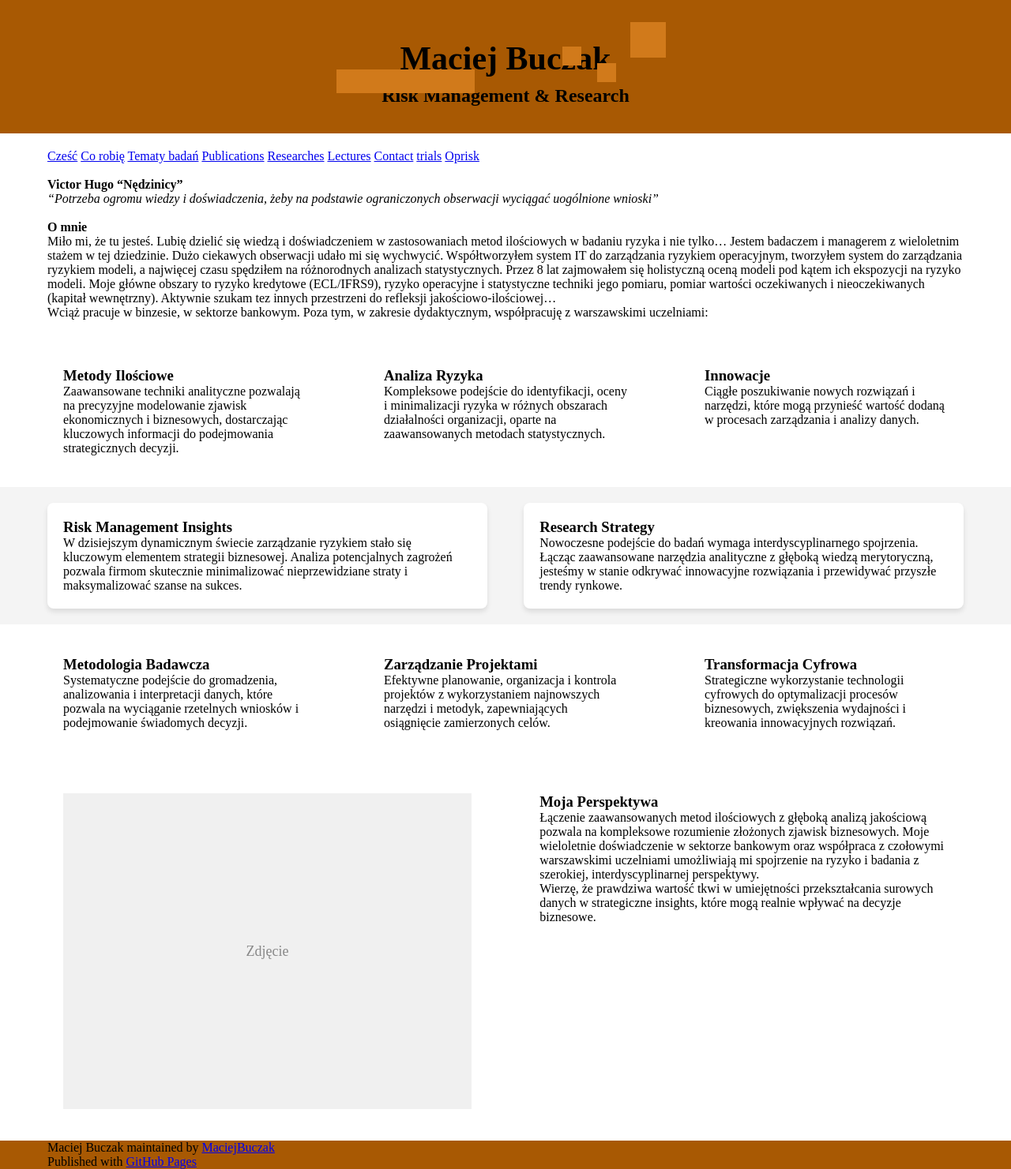
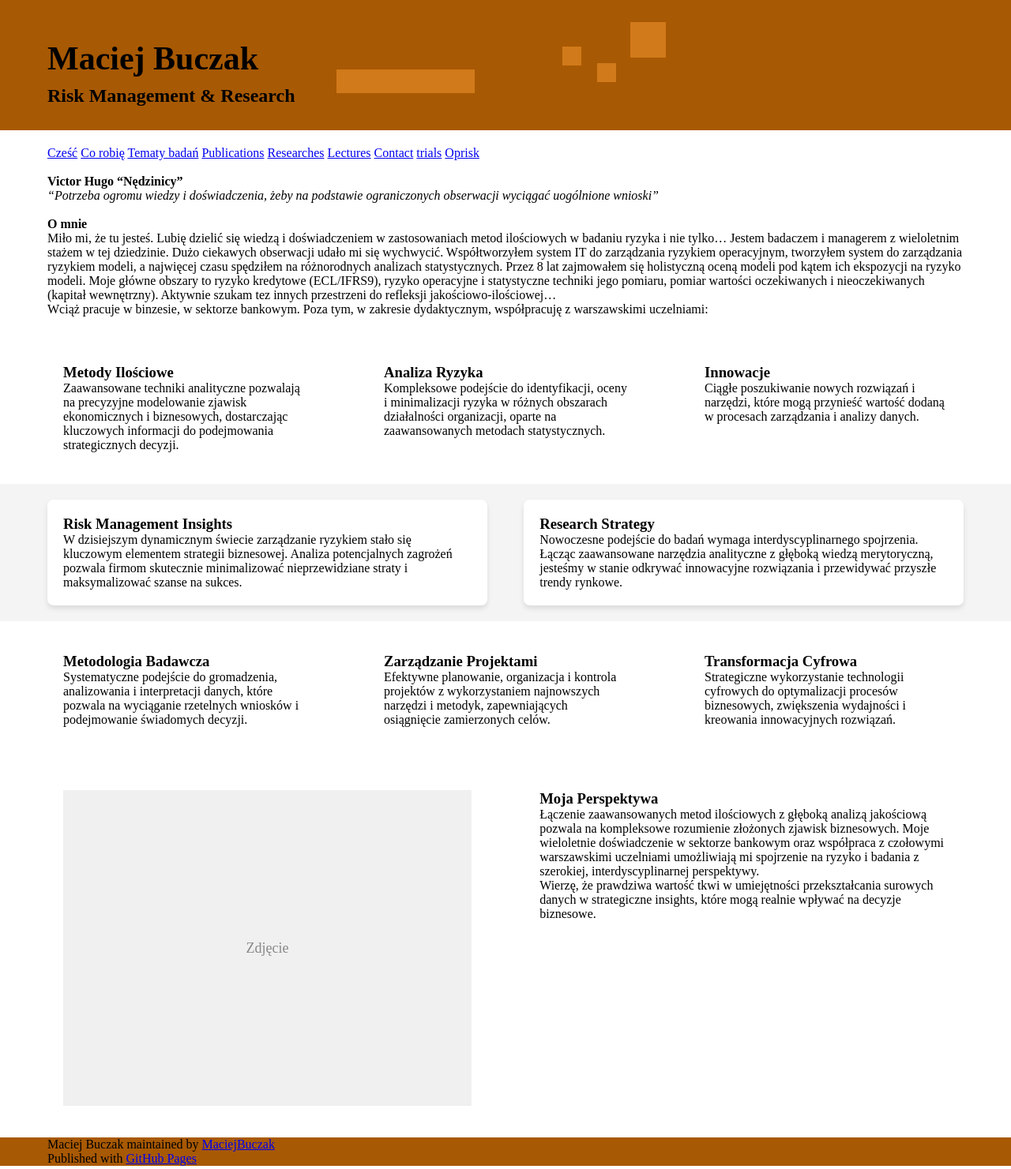
Before and after one commit to MaciejBuczak/risk-research, a Jekyll site: the page built from index.md, in a window 1280 px wide. Shown: the whole page at 79% size. Built offline with Jekyll 4.4.1, drawn with Linux system fonts in a browser that asks for light colours.

Commit message:
Update default.html

```diff
--- a/_layouts/default.html
+++ b/_layouts/default.html
@@ -33,27 +33,31 @@
       display: flex;
       justify-content: center;
       padding-top: 30px;
-      padding-bottom: 34px; /* Zmniejszone z 40px do 38px (o 5%) */
+      padding-bottom: 30px; /* Zmniejszone z 40px do 38px (o 5%) */
     }
     #header_wrap .inner {
       width: 100%;
       max-width: 1200px;
       padding: 0 20px;
-      text-align: center; /* Centrowanie tekstu */
+      position: relative; /* Dodaje pozycjonowanie względne */
+      left: 0px; /* Możesz zmieniać tę wartość, aby przesuwać cały blok w poziomie */
+      text-align: left; /* Wyrównanie tekstu do lewej */
     }
     #project_title {
       font-size: 42px;
       margin-top: 20px;
-      text-align: center; /* Centrowanie tytułu */
-      margin-left: auto;
-      margin-right: auto;
+      text-align: left; /* Wyrównanie do lewej */
+      margin-left: 0; /* Usuwa automatyczne marginesy */
+      position: relative; /* Dodaje pozycjonowanie względne */
+      left: 0px; /* Możesz zmieniać tę wartość, aby przesuwać tytuł */
     }
     #project_tagline {
       font-size: 24px;
       margin-top: 10px;
-      text-align: center; /* Centrowanie podtytułu */
-      margin-left: auto;
-      margin-right: auto;
+      text-align: left; /* Wyrównanie do lewej */
+      margin-left: 0; /* Usuwa automatyczne marginesy */
+      position: relative; /* Dodaje pozycjonowanie względne */
+      left: 0px; /* Możesz zmieniać tę wartość, aby przesuwać podtytuł */
     }
     .square, .square1, .square2, .square-big {
       background-color: #d17a1b;
```
